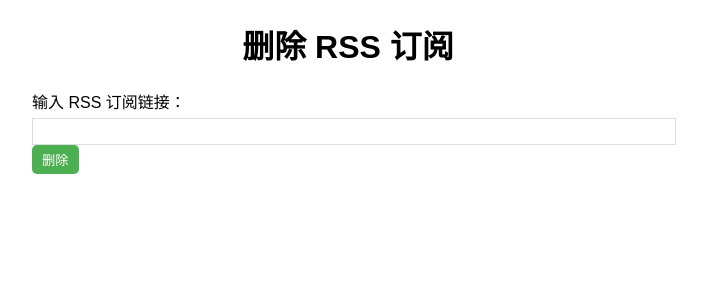
After one commit to geoqiao/RSS_db, a FastAPI app: template templates/delete_feed.html in a window 1280 px wide. The commit adds this page. Shown: the top 300 px of the page, without its empty margins (292-999 px from the left). Run offline with FastAPI, Linux system fonts and the light colour scheme; the template is opened without the code that fills it, so the values that code supplies are empty.

Commit message:
update: add delete feed feature

```diff
--- a/main.py
+++ b/main.py
@@ -1,7 +1,7 @@
 from fastapi import FastAPI, Form, Request
 from fastapi.templating import Jinja2Templates
 
-from utils import Feed, add_feed_to_db, get_all_feeds, get_articles_for_feed
+from utils import Feed, add_feed_to_db, get_all_feeds, get_articles_for_feed,delete_feed_from_db
 
 app = FastAPI()
 
@@ -10,7 +10,7 @@ template_dir = Jinja2Templates(directory="templates")
 
 @app.get("/")
 async def index(request: Request):
-    return template_dir.TemplateResponse("index.html",{"request": request})
+    return template_dir.TemplateResponse("index.html", {"request": request})
 
 
 @app.get("/addfeed")
@@ -22,6 +22,17 @@ async def add_feed_page(request: Request):
 async def add_feed_submit(url: str = Form(...), tag: str = Form(...)):
     feed = Feed(url)
     add_feed_to_db(url=url, title=feed.title, tag=tag, link=feed.link)
+    return {"message": "add successfully"}
+
+
+@app.get("/deletefeed")
+async def delete_feed_page(request: Request):
+    return template_dir.TemplateResponse("delete_feed.html", {"request": request})
+
+
+@app.post("/deletefeed")
+async def delete_feed_submit(url: str = Form(...)):
+    delete_feed_from_db(url)
     return {"message": "add successfully"}
 
 
--- /dev/null
+++ b/templates/delete_feed.html
@@ -0,0 +1,50 @@
+<!DOCTYPE html>
+<html>
+<head>
+  <title>添加 RSS 订阅</title>
+  <style>
+    body {
+      font-family: Arial, sans-serif;
+    }
+
+    form {
+      width: 50%;
+      margin: 0 auto;
+    }
+
+    label {
+      display: block;
+      margin-bottom: 5px;
+    }
+
+    input[type="text"] {
+      width: 100%;
+      padding: 5px;
+      border: 1px solid #ddd;
+    }
+
+    button[type="submit"] {
+      background-color: #4CAF50;
+      color: white;
+      padding: 5px 10px;
+      border: none;
+      border-radius: 5px;
+      cursor: pointer;
+    }
+
+    button[type="submit"]:hover {
+      background-color: #449D44;
+    }
+  </style>
+</head>
+
+<body>
+  <h1 style="text-align: center;">删除 RSS 订阅</h1>
+  <form method="POST" action="/deletefeed">
+    <label for="url">输入 RSS 订阅链接：</label>
+    <input type="text" id="url" name="url" />
+    <button type="submit">删除</button>
+  </form>
+</body>
+
+</html>
--- a/templates/index.html
+++ b/templates/index.html
@@ -40,6 +40,7 @@
   <ul>
     <li><a href="/feeds_list">订阅列表</a></li>
     <li><a href="/addfeed">添加订阅</a></li>
+    <li><a href="/deletefeed">删除订阅</a></li>
   </ul>
 </body>
 
```
Also changed, not shown: utils.py (+7 -0 lines), subscriptions.db.
